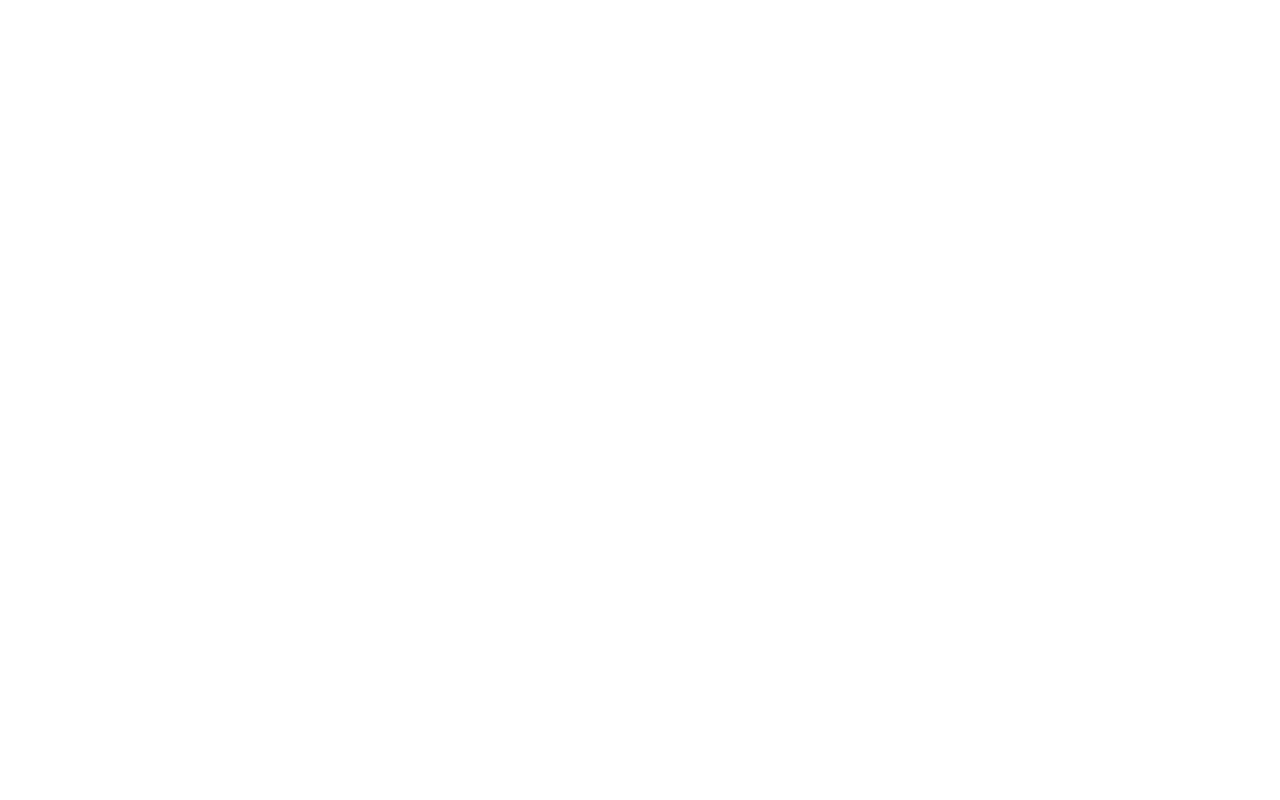
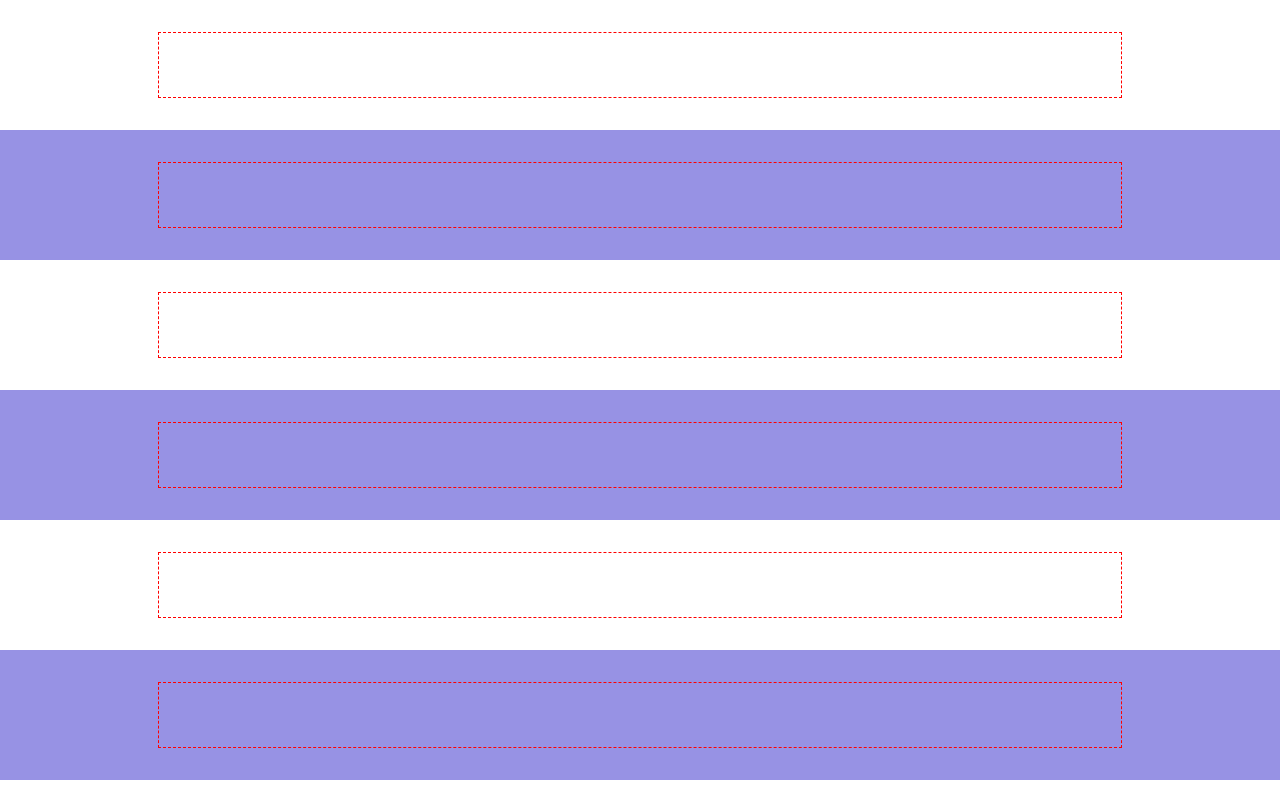
Before and after one commit to erica201193/htmlcss-responsive-layout, a plain HTML site: page index.html in a window 1280 px wide. Drawn offline with Linux system fonts and the light colour scheme.

Commit message:
Creazione sezioni

```diff
--- a/css/style.css
+++ b/css/style.css
@@ -0,0 +1,57 @@
+/*---------------------------------------------------------
+GENERAL STYLES
+----------------------------------------------------------*/
+*,
+*::before,
+*::after {
+    margin: 0;
+    padding: 0;
+    box-sizing: border-box;
+}
+
+:root {
+    --primary-color: #9792E4;
+    --secondary-color: #0084FD;
+    --secondary-light-color: #B5DDFF;
+    --tertiary-color: #FDC160;
+}
+
+body {
+    font-family: 'Roboto', sans-serif;
+}
+
+/*---------------------------------------------------------
+UTILITIES
+----------------------------------------------------------*/
+
+/* LAYOUT */
+
+.section {
+    padding-top: 2rem;
+    padding-bottom: 2rem;
+}
+
+.container {
+    width: 964px;
+    margin: 0 auto;
+    padding-left: 1rem;
+    padding-right: 1rem;
+
+      /* SOLO PER DEBUG */
+    border: 1px dashed red;
+    padding-top: 2rem;
+    padding-bottom: 2rem;
+
+}
+
+.bg-primary {
+    background-color: var(--primary-color);
+}
+
+.bg-secondary {
+    background-color: var(--secondary-color);
+}
+
+.bg-secondary-light {
+    background-color: var(--secondary-light-color);
+}
--- a/index.html
+++ b/index.html
@@ -4,9 +4,58 @@
     <meta charset="UTF-8">
     <meta http-equiv="X-UA-Compatible" content="IE=edge">
     <meta name="viewport" content="width=device-width, initial-scale=1.0">
-    <title>Document</title>
+    <title>Responsiveness</title>
+
+    <!-- Fonts -->
+    <link rel="preconnect" href="https://fonts.googleapis.com">
+    <link rel="preconnect" href="https://fonts.gstatic.com" crossorigin>
+    <link href="https://fonts.googleapis.com/css2?family=Roboto:wght@400;700&display=swap" rel="stylesheet">
+
+    <!-- Main Styles -->
+    <link rel="stylesheet" href="./css/style.css" />
 </head>
 <body>
+    <!--Site Header-->
+    <header class="site-header bg-secondary">
+        <nav></nav>
+    </header>
+
+    <!--Main Contents-->
+    <main>
+        <!-- Sezione BIANCA con cards azzurre - General Info -->
+        <div class="section">
+            <div class="container"></div>
+        </div>
+
+        <!-- Sezione VIOLA - Strategic Planning -->
+        <div class="section bg-primary">
+            <div class="container"></div>
+        </div>
+
+        <!-- Sezione BIANCA - Testimonials -->
+        <div class="section">
+            <div class="container"></div>
+        </div>
+
+        <!-- Sezione VIOLA con cards bianche - Benefits of working with us -->
+        <div class="section bg-primary">
+            <div class="container"></div>
+        </div>
+
+        <!-- Sezione BIANCA - About Us -->
+        <div class="section">
+            <div class="container"></div>
+        </div>
+
+        <!-- Sezione VIOLA - Get Started! -->
+        <div class="section bg-primary">
+            <div class="container"></div>
+        </div>
+    </main>
+
+    <!--Site Footer-->
+    <footer></footer>
+
 
 </body>
 </html>
```
